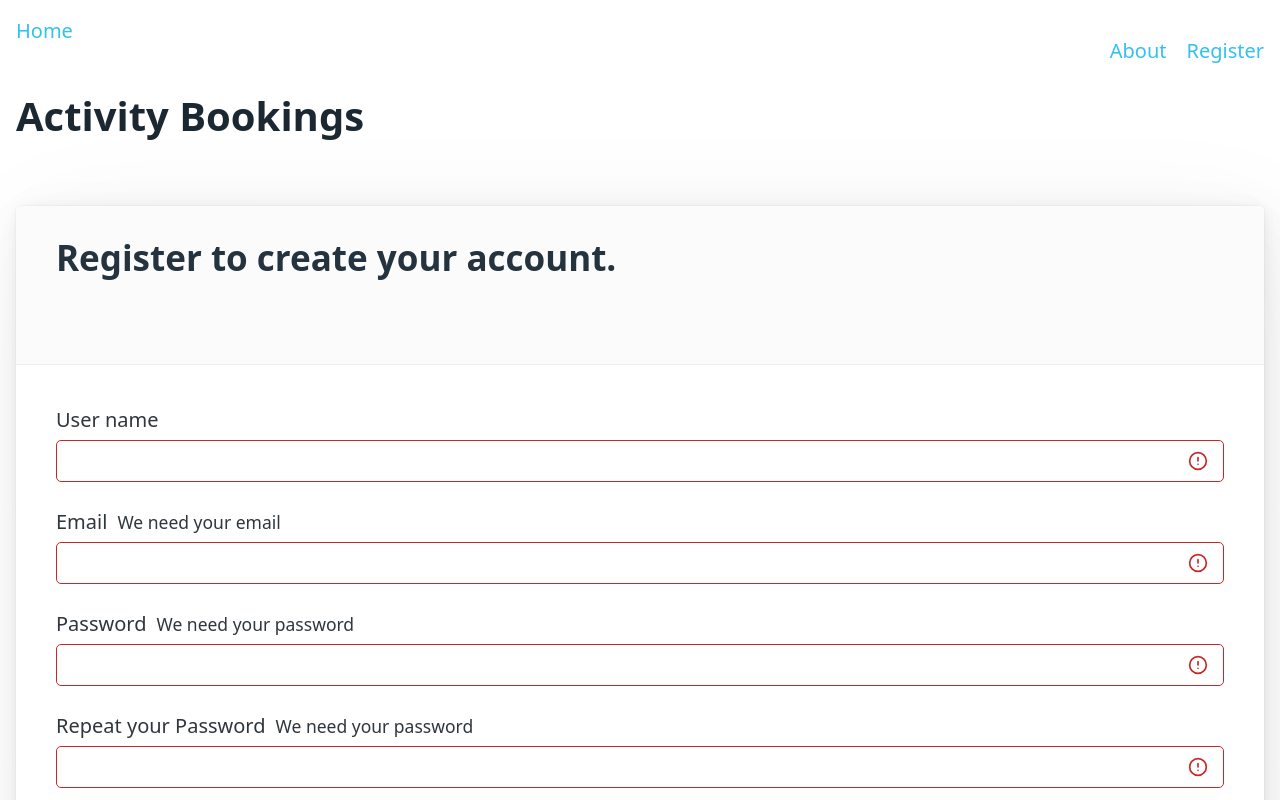
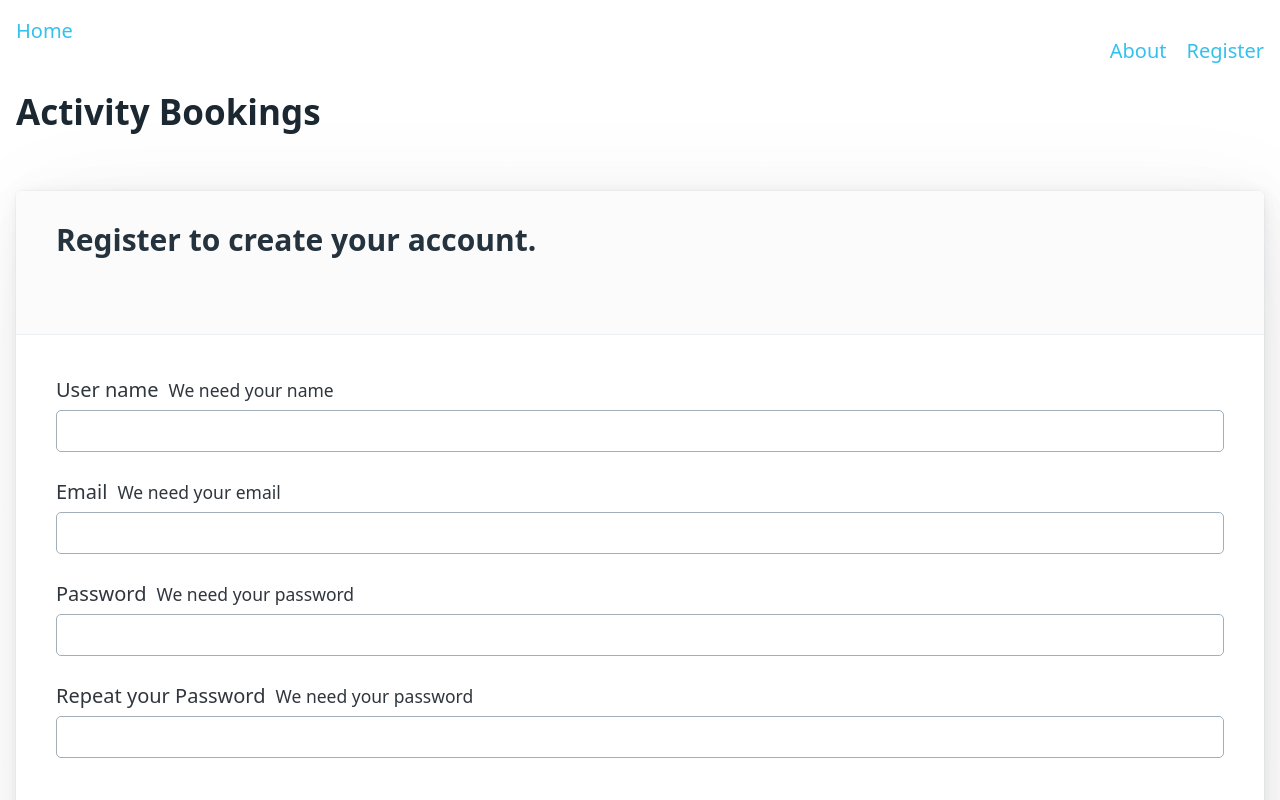
Before and after one commit to AlbertoBasalo/ng-lab, an Angular app: page /auth/register in a window 1280 px wide. Shown: the top 800 px of the page. Built offline with nearby package versions, Linux system fonts and the light colour scheme.

Commit message:
feat: form validation

```diff
--- a/src/app/routes/auth/register.form.ts
+++ b/src/app/routes/auth/register.form.ts
@@ -18,52 +18,52 @@ import {
         <label for="username">
           <span>User name</span>
           @if (showError('username')){
-          <small id="username-error">We need your name</small>
+            <small id="username-error">We need your name</small>
           }
           <input
             type="text"
             id="username"
             formControlName="username"
-            autocomplete="cc-name"
-            [attr.aria-invalid]="form.controls['username'].invalid"
+           autocomplete="off"
+            [attr.aria-invalid]="markError('username')"
           />
         </label>
         <label for="email">
           <span>Email</span>
           @if (form.controls['email'].invalid){
-          <small id="email-error">We need your email</small>
+            <small id="email-error">We need your email</small>
           }
           <input
             type="email"
             id="email"
             formControlName="email"
             autocomplete="off"
-            [attr.aria-invalid]="form.controls['email'].invalid"
+            [attr.aria-invalid]="markError('email')"
           />
         </label>
         <label for="password">
           <span>Password</span>
           @if (form.controls['password'].invalid){
-          <small id="password-error">We need your password</small>
+            <small id="password-error">We need your password</small>
           }
           <input
             type="password"
             id="password"
             formControlName="password"
             autocomplete="new-password"
-            [attr.aria-invalid]="form.controls['password'].invalid"
+            [attr.aria-invalid]="markError('password')"
           />
         </label>
         <label for="repeatPassword">
           <span>Repeat your Password</span>
           @if (form.controls['repeatPassword'].invalid){
-          <small id="repeatPassword-error">We need your password</small>
+            <small id="repeatPassword-error">We need your password</small>
           }
           <input
             type="password"
             id="repeatPassword"
             formControlName="repeatPassword"
-            [attr.aria-invalid]="form.controls['repeatPassword'].invalid"
+            [attr.aria-invalid]="markError('repeatPassword')"
           />
         </label>
       </fieldset>
@@ -86,8 +86,16 @@ export class RegisterForm {
     repeatPassword: new FormControl('', this.#passwordValidators),
   });
 
+  markError(controlName: string) {
+    const control: AbstractControl | null = this.form.get(controlName);
+    if (!control) return null;
+    if (!control.touched) return null;
+    return control.invalid;
+  }
+
   showError(controlName: string) {
     const control: AbstractControl | null = this.form.get(controlName);
-    return control && control.invalid && control.touched;
+    if (!control) return false;
+    return control.invalid;
   }
 }
--- a/src/app/routes/home/activities.service.ts
+++ b/src/app/routes/home/activities.service.ts
@@ -20,7 +20,7 @@ export class ActivitiesService {
       .pipe(
         delay(2000),
         tap(() => {
-          if (Math.random() > 0.5) throw new Error('Randomly generated');
+          if (Math.random() > 0.99) throw new Error('Randomly generated');
         }));
   }
 }
--- a/src/styles.css
+++ b/src/styles.css
@@ -12,10 +12,31 @@
 :root {
   --form-element-spacing-vertical: 0.25rem;
   --form-element-spacing-horizontal: 0.25rem;
+  --typography-spacing-vertical: 0.5rem;
 }
 
 body {
   padding: 0.8rem;
+}
+h1 {
+  --font-size:1.75rem;
+  --typography-spacing-vertical:2.625rem;
+}
+h2 {
+  --font-size:1.5rem;
+  --typography-spacing-vertical:2.25rem;
+}
+h3 {
+  --font-size:1.25rem;
+  --typography-spacing-vertical:1.874rem;
+}
+h4 {
+  --font-size:1.125rem;
+  --typography-spacing-vertical:1.6875rem;
+}
+h5 {
+  --font-size:1.0625rem;
+  --typography-spacing-vertical:1.519rem;
 }
 span {
   display: inline-block;
```
